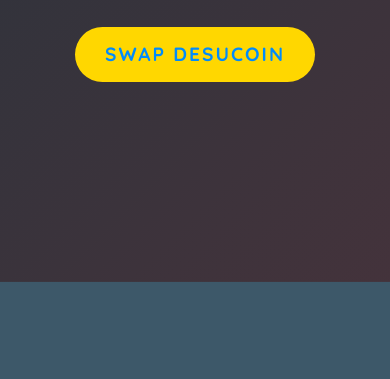
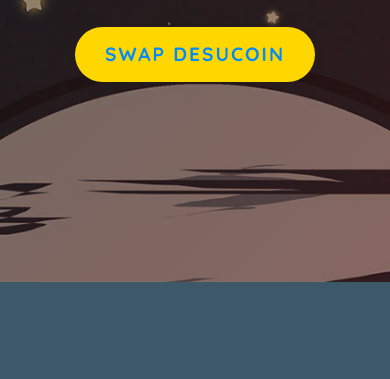
Before and after one commit to DesuCoin/Desu, a plain HTML site: page index.html in a window 390 px wide. Shown: the part 379-758 px from the top of the page. Drawn offline with Linux system fonts and the light colour scheme; files whose address does not match are found by name; a web font is replaced by a local one.

Commit message:
Update index.css

```diff
--- a/index.css
+++ b/index.css
@@ -109,7 +109,7 @@ nav a:hover {
 }
 
 .hero {
-    background: linear-gradient(135deg, rgba(26, 15, 15, 0.4), rgba(74, 14, 14, 0.3)), url('image/main.png');
+    background: linear-gradient(135deg, rgba(26, 15, 15, 0.4), rgba(74, 14, 14, 0.3)), url('main.png');
     background-size: cover;
     background-position: center center;
     background-attachment: scroll;
@@ -403,7 +403,7 @@ footer {
     }
 
     .hero {
-        background-image: linear-gradient(135deg, rgba(26, 15, 15, 0.5), rgba(74, 14, 14, 0.5)), url('image/main.png');
+        background-image: linear-gradient(135deg, rgba(26, 15, 15, 0.5), rgba(74, 14, 14, 0.5)), url('main.png');
         background-position: center center;
     }
 
```
